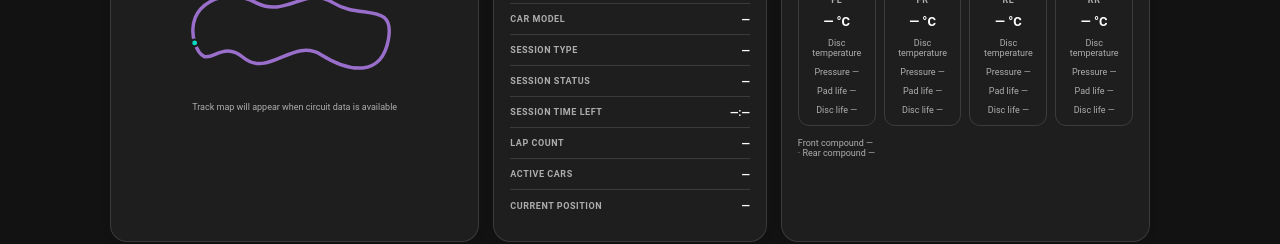
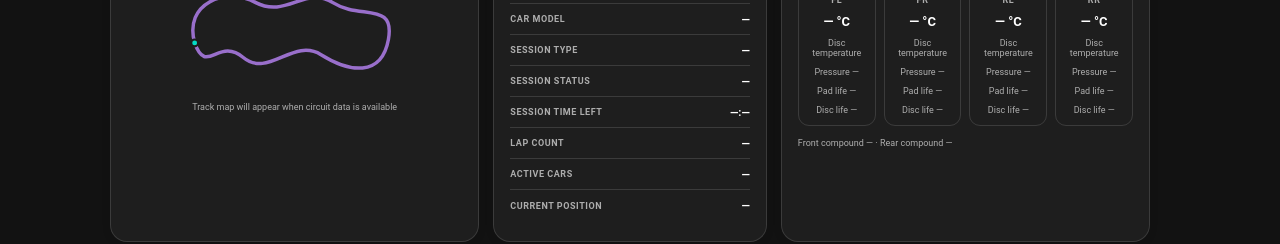
Before and after one commit to AbhilashHalappa/iRacing_and_ACC_SimLink, a React (Vite) app in the folder frontend/: page / in a window 1280 px wide. Shown: the part 900-1144 px from the top of the page. Built offline with nearby package versions, Linux system fonts and the light colour scheme.

Commit message:
style(overview): align explanatory field notes

```diff
--- a/frontend/src/styles.css
+++ b/frontend/src/styles.css
@@ -182,6 +182,6 @@ button { cursor: pointer; }
 .field-rows.compact>div { min-height:28px; }
 .extended-corners { flex-wrap:wrap; }
 .extended-corners>div { min-width:0; }
-.extended-corners p,.pressure-target-grid p { flex-basis:100%; margin:4px 0 0; color:var(--muted); font-size:9px; }
+.extended-corners p,.pressure-target-grid p { grid-column:1 / -1; margin:4px 0 0; color:var(--muted); font-size:9px; }
 .pressure-target-grid { flex-wrap:wrap; }
 @media (max-width:650px) { .field-grid { grid-template-columns:repeat(2,minmax(0,1fr)); } }
```
